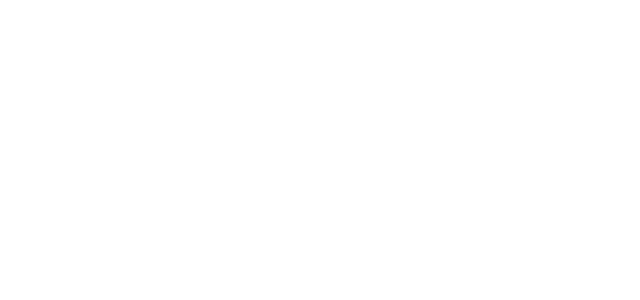
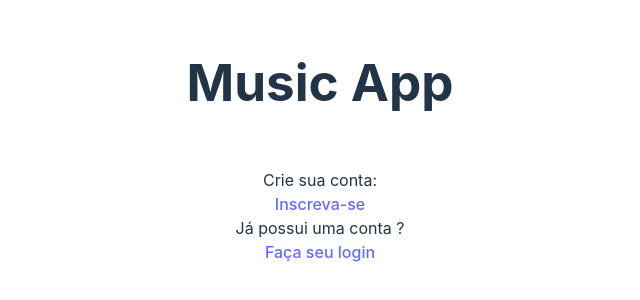
Before and after one commit to yurisalgado21/music-app-fullstack, a React (Vite) app in the folder frontend/music-app/: page / in a window 1280 px wide. Before the commit this address had no page. Shown: the part 258-558 px from the top of the page, without its empty margins (320-960 px from the left). Built offline with nearby package versions, Linux system fonts and the light colour scheme.

Commit message:
adicionando algumas modificações

```diff
--- a/frontend/music-app/src/App.tsx
+++ b/frontend/music-app/src/App.tsx
@@ -3,12 +3,14 @@ import {Route, Routes} from 'react-router-dom'
 import RegisterUser from './components/RegisterUser'
 import Login from './components/Login'
 import './App.css'
+import Acesso from './components/Acesso'
 
 function App() {
   // const [count, setCount] = useState(0)
 
   return (
     <Routes>
+      <Route path='/' element={<Acesso />} />
       <Route path='/user' element={<RegisterUser />} />
       <Route path='/login' element={<Login />} />
     </Routes>
--- /dev/null
+++ b/frontend/music-app/src/components/Acesso.tsx
@@ -0,0 +1,22 @@
+// import React from 'react'
+import { Link } from 'react-router-dom'
+
+export default function Acesso() {
+  return (
+    <div>
+        <h1>Music App</h1>
+        <br />
+        <label>
+            Crie sua conta:
+            <br />
+            <Link to="/user">Inscreva-se</Link>
+        </label>
+        <br />
+        <label>
+            Já possui uma conta ?
+            <br />
+            <Link to="/login">Faça seu login</Link>
+        </label>
+    </div>
+  )
+}
--- a/frontend/music-app/src/components/RegisterUser.tsx
+++ b/frontend/music-app/src/components/RegisterUser.tsx
@@ -1,10 +1,12 @@
 import React, { useState } from 'react'
+import { useNavigate } from 'react-router-dom';
 import axios from 'axios'
 
 export default function RegisterUser() {
   const [userName, setUserName] = useState('');
   const [email, setEmail] = useState('');
   const [password, setPassword] = useState('');
+  const navigate = useNavigate();
 
   const handleRegister = async (e: React.FormEvent) => {
     e.preventDefault();
@@ -16,6 +18,7 @@ export default function RegisterUser() {
             password
         });
         console.log(response.data);
+        navigate('/login')
     } catch (error) {
         console.error('Error during registration:', error);
     }
@@ -27,17 +30,17 @@ export default function RegisterUser() {
         <form onSubmit={handleRegister}>
             <label>
                 Username:
-                <input type="text" value={userName} onChange={(e) => setUserName(e.target.value)} />
+                <input type="text" value={userName} onChange={(e) => setUserName(e.target.value)} required/>
             </label>
             <br />
             <label>
                 Email:
-                <input type="email" value={email} onChange={(e) => setEmail(e.target.value)} />
+                <input type="email" value={email} onChange={(e) => setEmail(e.target.value)} required/>
             </label>
             <br />
             <label>
                 Password:
-                <input type="password" value={password} onChange={(e) => setPassword(e.target.value)} />
+                <input type="password" value={password} onChange={(e) => setPassword(e.target.value)} required/>
             </label>
             <br />
             <button type="submit">Register</button>
```
